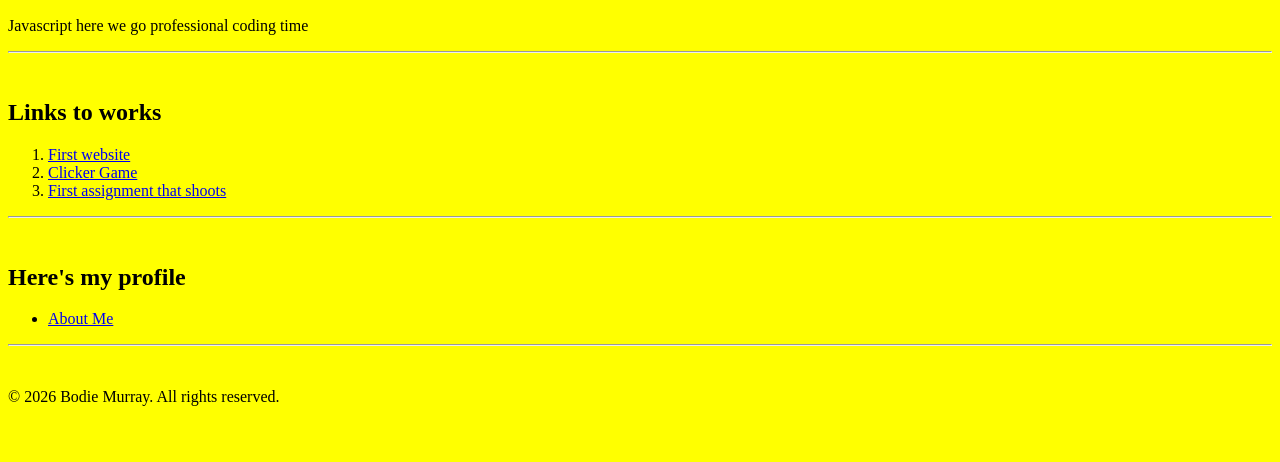
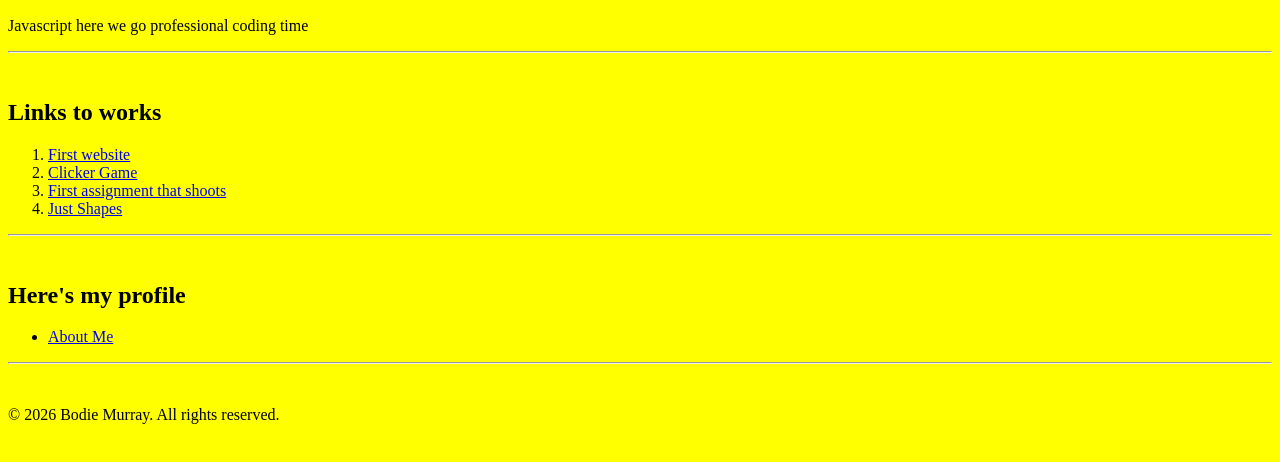
Before and after one commit to BodieBlaster1/HTMLJavascript2026, a plain HTML site: page index.html in a window 1280 px wide. Shown: the part 110-572 px from the top of the page. Drawn offline with Linux system fonts and the light colour scheme.

Commit message:
Shapes with a link

```diff
--- a/index.html
+++ b/index.html
@@ -15,6 +15,7 @@
             <li><a href="Week1/week1.html">First website</a></li>
             <li><a href="Week2/week2.html">Clicker Game</a></li>
             <li><a href="Week2/assignments/index.html">First assignment that shoots</a></li>
+            <li><a href="Week4/d1_assignment/index.html">Just Shapes</a></li>
         </ol>
         <hr>
         <br>
```
